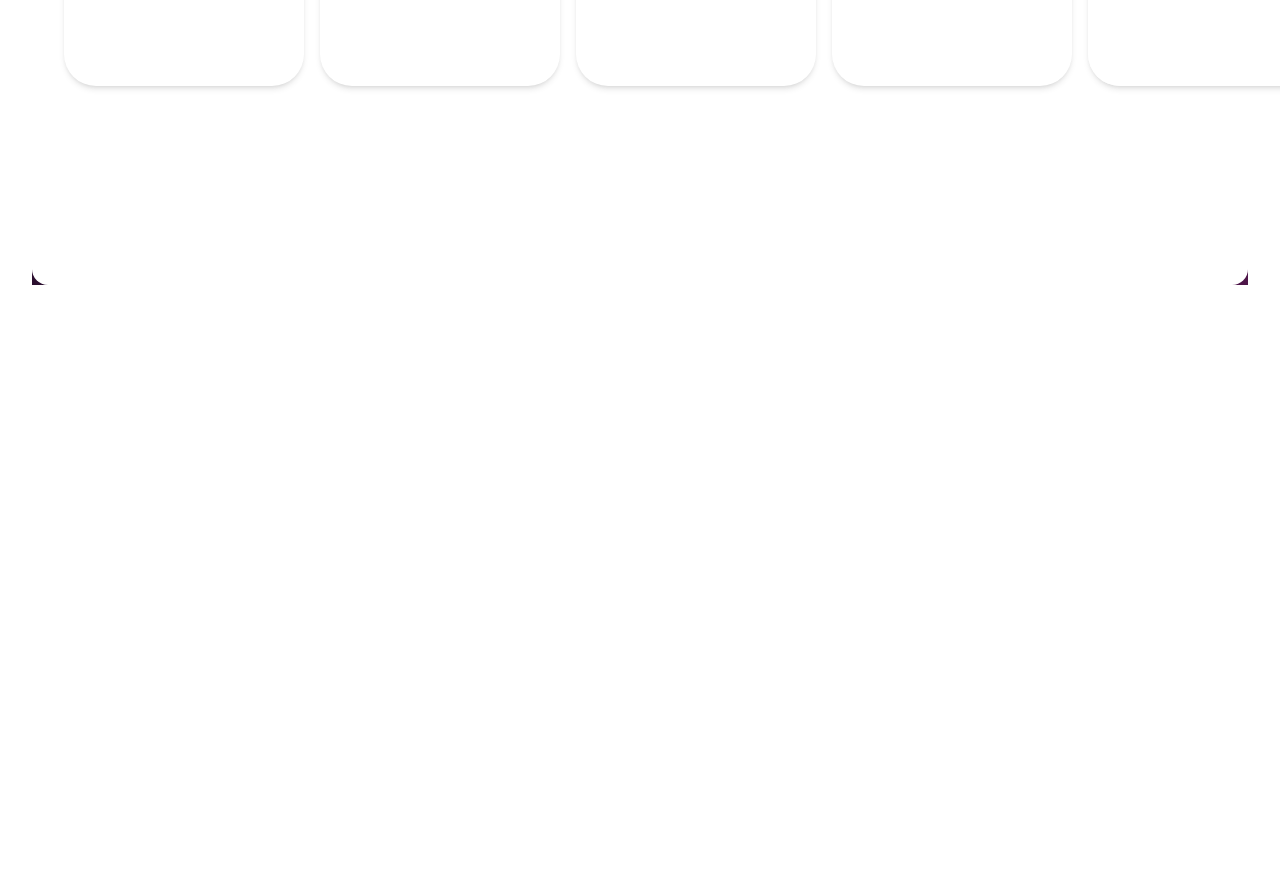
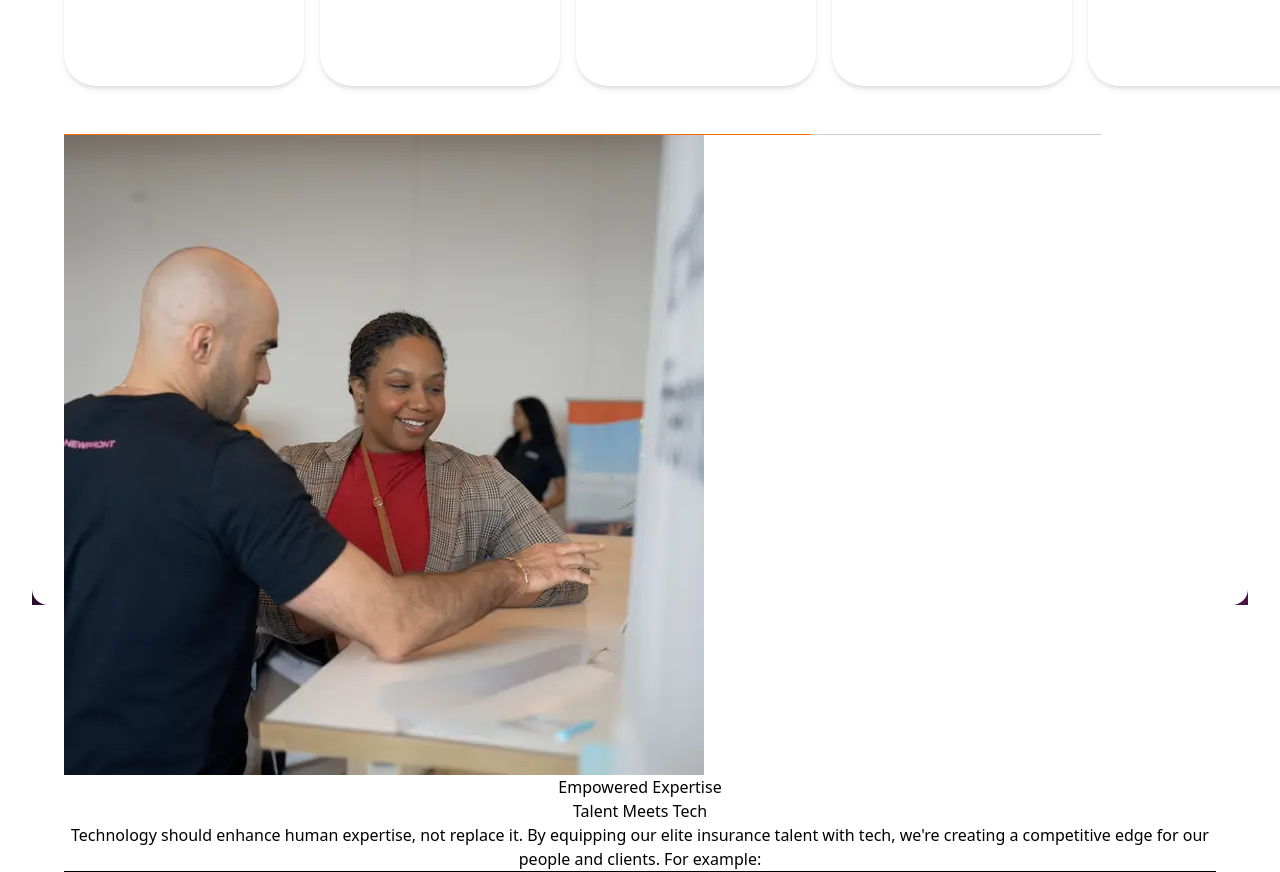
Before and after one commit to Emma24968/Typescript-website, a React (Vite) app in the folder react-typescript-demo/: page / in a window 1280 px wide. Shown: the part 1300-2172 px from the top of the page. Before the commit the page ends 1617 px from the top, so only its background shows below. Built offline with nearby package versions, Linux system fonts and the light colour scheme.

Commit message:
Created the team component and added the image

```diff
--- a/react-typescript-demo/src/components/navigation/body/main/Partnership.tsx
+++ b/react-typescript-demo/src/components/navigation/body/main/Partnership.tsx
@@ -1,13 +1,16 @@
 import { ImageSlide } from "./Carousel/ImageSlide";
 import { Slider } from "./Slider";
+import { Team } from "./Team";
 import { Testimonial } from "./Testimonial";
 
 export const Partnership = () => {
   return (
-    <div className="bg-white rounded-2xl h-[50rem] p-8">
+    <div className="bg-white rounded-2xl h-[70rem] p-8">
       <Slider />
       <Testimonial />
       <ImageSlide />
+      <Slider />
+      <Team />
     </div>
   );
 };
--- /dev/null
+++ b/react-typescript-demo/src/components/navigation/body/main/Team.tsx
@@ -0,0 +1,20 @@
+import React from "react";
+import team from "../../../../assets/TalentxTech.webp";
+
+export const Team = () => {
+  return (
+    <div>
+      <img src={team} alt="" />
+      <div>
+        <div className="">Empowered Expertise</div>
+        <div className="">Talent Meets Tech</div>
+        <div className="">
+          Technology should enhance human expertise, not replace it. By
+          equipping our elite insurance talent with tech, we're creating a
+          competitive edge for our people and clients. For example:
+          <hr />
+        </div>
+      </div>
+    </div>
+  );
+};
```
Also changed, not shown: react-typescript-demo/src/assets/TalentxTech.webp (added).
